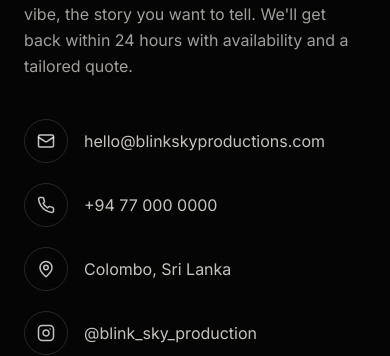
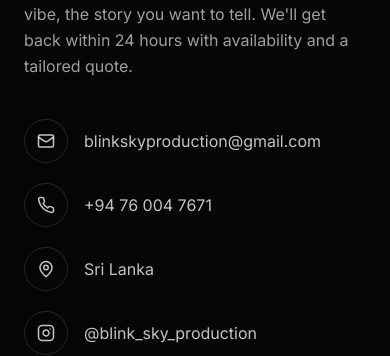
Before and after one commit to Ahd-Rizlan/BlinkSky-Productions, a React (Vite) app: page / in a window 390 px wide. Shown: the part 10081-10437 px from the top of the page. Built offline with nearby package versions, Linux system fonts and the light colour scheme; no server answers.

Commit message:
Set real studio contact details
Replace the placeholder WhatsApp, phone and email with the studio's
real ones so every call to action reaches the studio:
- WhatsApp / phone: +94 76 004 7671 (0760047671)
- Email: blinkskyproduction@gmail.com

Location narrowed to Sri Lanka pending the exact city.

```diff
--- a/src/data/socials.js
+++ b/src/data/socials.js
@@ -1,12 +1,12 @@
 // Single source of truth for the studio's contact + social links.
 // Update these and every section (nav, feed, contact, footer, CTAs) follows.
 export const studio = {
-  email: 'hello@blinkskyproductions.com',
-  phone: '+94 77 000 0000',
+  email: 'blinkskyproduction@gmail.com',
+  phone: '+94 76 004 7671',
   // Digits only, with country code and no +, spaces or dashes — used for wa.me links.
-  // TODO: replace with the studio's real WhatsApp number.
-  whatsapp: '94770000000',
-  location: 'Colombo, Sri Lanka',
+  // 0760047671 → drop the leading 0, prefix 94 (Sri Lanka).
+  whatsapp: '94760047671',
+  location: 'Sri Lanka',
   instagramHandle: 'blink_sky_production',
   instagram: 'https://www.instagram.com/blink_sky_production',
   facebook: 'https://www.facebook.com/share/19CaU4mRox/',
```
